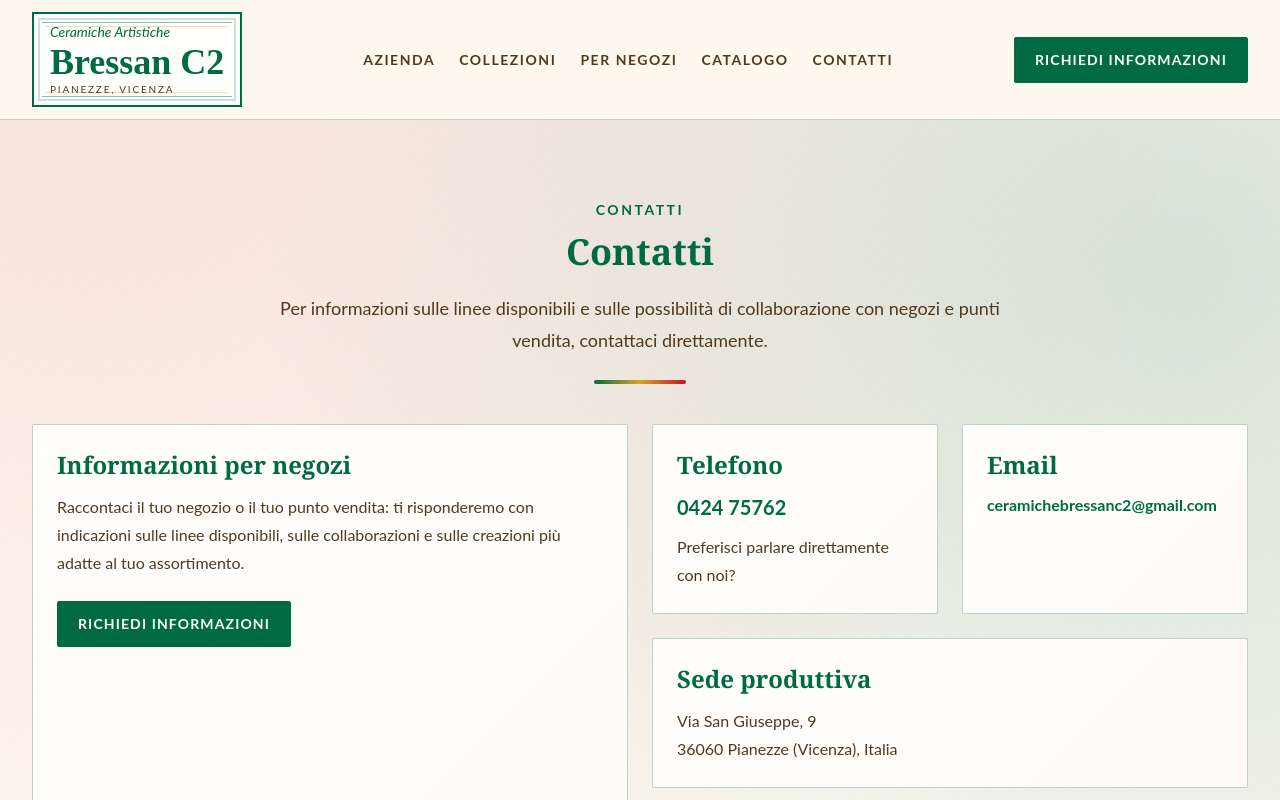
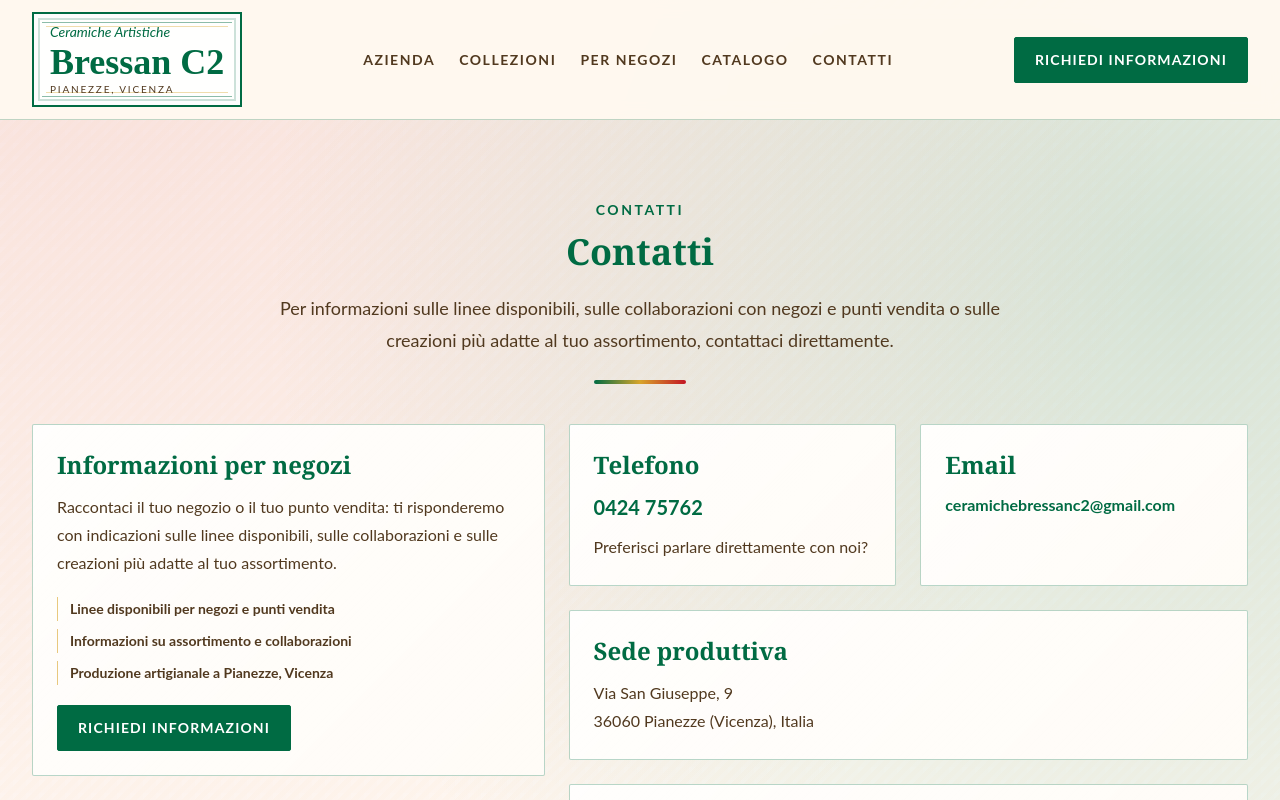
Before and after one commit to marceloocid/CeramicheBressan, a Next.js app: page /contatti in a window 1280 px wide. Shown: the top 800 px of the page. Built offline with nearby package versions, Linux system fonts and the light colour scheme.

Commit message:
Adjustments in Contatti page

```diff
--- a/app/contatti/page.tsx
+++ b/app/contatti/page.tsx
@@ -11,17 +11,28 @@ export default function ContattiPage() {
           <SectionTitle
             eyebrow="Contatti"
             title="Contatti"
-            intro="Per informazioni sulle linee disponibili e sulle possibilità di collaborazione con negozi e punti vendita, contattaci direttamente."
+            intro="Per informazioni sulle linee disponibili, sulle collaborazioni con negozi e punti vendita o sulle creazioni più adatte al tuo assortimento, contattaci direttamente."
             align="center"
           />
-          <div className="mt-10 grid gap-6 lg:grid-cols-[1fr_1fr]">
-            <div className="paper-panel rounded-sm border-l-4 border-l-ceramica p-6">
+          <div className="mt-10 grid gap-6 lg:grid-cols-[0.86fr_1.14fr]">
+            <div className="paper-panel self-start rounded-sm border-l-4 border-l-ceramica p-5 sm:p-6">
               <h2 className="font-serif text-2xl font-semibold text-ceramica">Informazioni per negozi</h2>
               <p className="mt-3 leading-7 text-argilla">
                 Raccontaci il tuo negozio o il tuo punto vendita: ti risponderemo con indicazioni
                 sulle linee disponibili, sulle collaborazioni e sulle creazioni più adatte al tuo assortimento.
               </p>
-              <ButtonLink href="/contatti#richiesta" variant="secondary" className="mt-6">
+              <div className="mt-5 grid gap-2">
+                {[
+                  "Linee disponibili per negozi e punti vendita",
+                  "Informazioni su assortimento e collaborazioni",
+                  "Produzione artigianale a Pianezze, Vicenza"
+                ].map((item) => (
+                  <p className="border-l border-oro/60 pl-3 text-sm font-bold leading-6 text-argilla" key={item}>
+                    {item}
+                  </p>
+                ))}
+              </div>
+              <ButtonLink href="/contatti#richiesta" variant="secondary" className="mt-5">
                 Richiedi informazioni
               </ButtonLink>
             </div>
```
